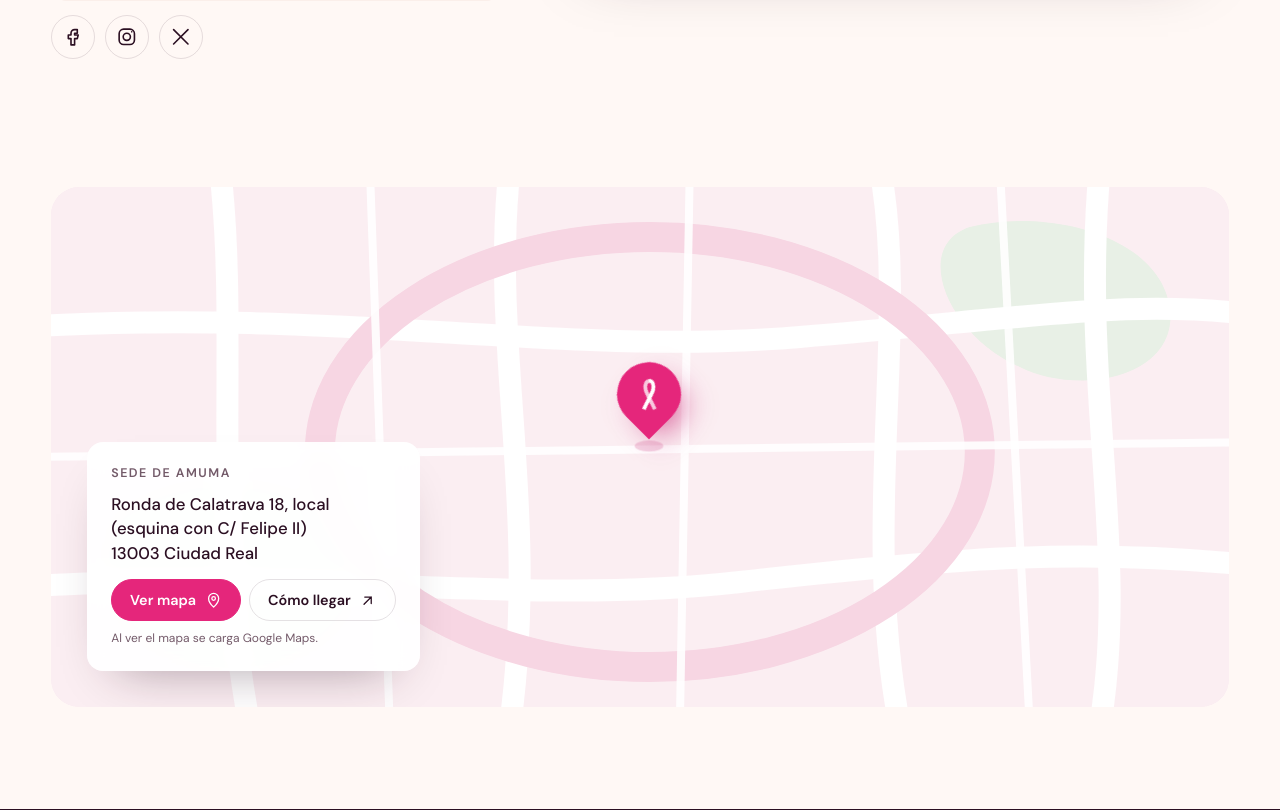
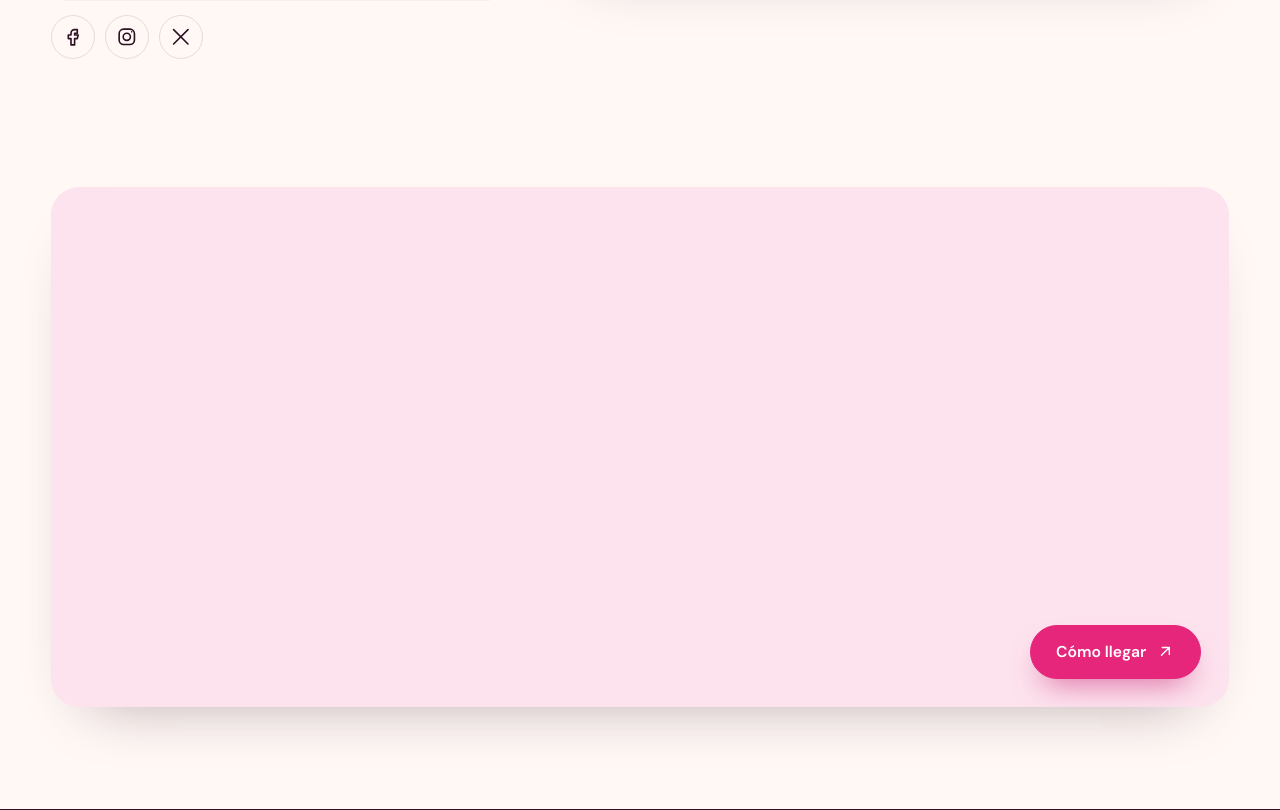
Before and after one commit to informaticatopfreight/amuma, a WordPress theme: template amuma/page-contacto.php in a window 1280 px wide. Shown: the part 1367-2177 px from the top of the page. Run offline with PHP 8.4 and a stand-in for WordPress, Linux system fonts and the light colour scheme; the site name, menu and one post (Sample post) are stand-ins, and other content is empty; some libraries are stand-ins or nearby versions.

Commit message:
Contacto: vuelve el mapa de Google Maps con botón 'Cómo llegar'
Co-Authored-By: Claude Opus 5.5 <noreply@anthropic.com>
Claude-Session: https://claude.ai/code/session_01VJLPZfPEv6ABpgLrrmCiEz

```diff
--- a/amuma/assets/css/main.css
+++ b/amuma/assets/css/main.css
@@ -1696,27 +1696,8 @@ input[type="submit"]:hover, button[type="submit"]:hover { background: var(--plum
 /* Actualidad sin filtros */
 .page-hero--news .yearly { margin-top: clamp(24px, 3vw, 36px); }
 
-/* Mapa de contacto: ilustración + Google Maps al pulsar */
+/* Mapa de contacto */
 .map { margin-bottom: clamp(60px, 8vw, 120px); }
-.map__box { position: relative; height: clamp(380px, 42vw, 520px); border-radius: var(--radius); overflow: hidden; background: #fbeef2; isolation: isolate; }
-.map__art { position: absolute; inset: 0; width: 100%; height: 100%; z-index: -1; }
-.map__ground { fill: #fbeef2; }
-.map__park { fill: #e8f0e6; }
-.map__streets path { fill: none; stroke: #fff; stroke-width: 22; stroke-linecap: round; }
-.map__minor path { fill: none; stroke: #fff; stroke-width: 8; opacity: 0.9; }
-.map__ring ellipse { fill: none; stroke: #f7d6e3; stroke-width: 30; }
-.map__marker { position: absolute; left: 50.8%; top: 50%; width: 0; height: 0; }
-.map__dot { position: absolute; left: -32px; top: -78px; width: 64px; height: 64px; border-radius: 50% 50% 50% 0; transform: rotate(-45deg); background: var(--pink); box-shadow: 0 16px 30px -10px rgba(196, 22, 106, 0.7); display: grid; place-items: center; animation: pinBounce 2.6s var(--ease) infinite; }
-.map__dot .ribbon-mini { width: 22px; color: #fff; transform: rotate(45deg); }
-.map__pulse { position: absolute; left: -18px; top: -8px; width: 36px; height: 14px; border-radius: 50%; background: rgba(196, 22, 106, 0.35); animation: pinPulse 2.6s var(--ease) infinite; }
-@keyframes pinBounce { 0%, 100% { translate: 0 0; } 50% { translate: 0 -10px; } }
-@keyframes pinPulse { 0%, 100% { transform: scale(1); opacity: 0.8; } 50% { transform: scale(0.7); opacity: 0.4; } }
-.map__card { position: absolute; left: clamp(16px, 3vw, 36px); bottom: clamp(16px, 3vw, 36px); max-width: min(380px, calc(100% - 32px)); display: grid; gap: 8px; padding: 22px 24px; border-radius: var(--radius-sm); background: rgba(255, 255, 255, 0.94); backdrop-filter: blur(8px); -webkit-backdrop-filter: blur(8px); box-shadow: 0 24px 50px -30px rgba(43, 15, 34, 0.45); }
-.map__address { font-size: 1.05rem; font-weight: 500; line-height: 1.45; }
-.map__actions { display: flex; flex-wrap: wrap; gap: 8px; margin-top: 6px; }
-.map__actions .btn { cursor: pointer; font-family: inherit; }
-.map__note { font-size: 0.75rem; color: var(--muted); }
-.map__box iframe { position: absolute; inset: 0; width: 100%; height: 100%; border: 0; z-index: 1; }
-.map__box.is-loaded .map__card { z-index: 2; }
-.map__box.is-loaded .map__marker, .map__box.is-loaded .map__note, .map__box.is-loaded [data-map-load] { display: none; }
-@media (max-width: 600px) { .map__box { height: 460px; } .map__marker { top: 34%; } }
+.map__box { position: relative; height: clamp(360px, 42vw, 520px); border-radius: var(--radius); overflow: hidden; background: var(--pink-100); box-shadow: 0 30px 60px -40px rgba(43, 15, 34, 0.4); }
+.map__box iframe { position: absolute; inset: 0; width: 100%; height: 100%; border: 0; }
+.map__go { position: absolute; right: clamp(14px, 2.5vw, 28px); bottom: clamp(14px, 2.5vw, 28px); box-shadow: 0 16px 30px -12px rgba(196, 22, 106, 0.6); }
--- a/amuma/assets/js/main.js
+++ b/amuma/assets/js/main.js
@@ -28,7 +28,6 @@
 	initLightbox();
 	initLoadMore();
 	initCopy();
-	initMap();
 
 	if (!hasGsap || reduced) {
 		$$('.loader').forEach(function (l) { l.classList.add('is-done'); });
@@ -601,22 +600,6 @@
 		});
 	}
 
-	function initMap() {
-		$$('[data-map]').forEach(function (box) {
-			var btn = box.querySelector('[data-map-load]');
-			if (!btn) return;
-			btn.addEventListener('click', function () {
-				var f = document.createElement('iframe');
-				f.src = box.getAttribute('data-src');
-				f.title = 'Mapa: sede de AMUMA en Ciudad Real';
-				f.loading = 'lazy';
-				f.setAttribute('referrerpolicy', 'no-referrer-when-downgrade');
-				box.appendChild(f);
-				box.classList.add('is-loaded');
-			});
-		});
-	}
-
 	function initCopy() {
 		$$('[data-copy]').forEach(function (b) {
 			b.addEventListener('click', function () {
--- a/amuma/page-contacto.php
+++ b/amuma/page-contacto.php
@@ -9,7 +9,7 @@ get_header();
 $c   = amuma_content( 'contacto' );
 $lat = (float) $c['lat'];
 $lng = (float) $c['lng'];
-// Mapa de Google: solo se carga cuando la persona pulsa "Ver mapa" (sin cookies de Google hasta entonces).
+// Mapa de Google Maps incrustado.
 $map = 'https://maps.google.com/maps?q=' . rawurlencode( $lat . ',' . $lng ) . '&z=17&hl=es&output=embed';
 
 get_template_part(
@@ -63,39 +63,9 @@ get_template_part(
 </section>
 
 <section class="map container" data-reveal>
-	<div class="map__box" data-map data-src="<?php echo esc_url( $map ); ?>">
-		<svg class="map__art" viewBox="0 0 1200 520" preserveAspectRatio="xMidYMid slice" aria-hidden="true" focusable="false">
-			<rect width="1200" height="520" class="map__ground"/>
-			<path class="map__park" d="M80 330 C 140 280, 260 290, 300 340 C 340 395, 300 470, 210 480 C 120 490, 30 420, 80 330 Z"/>
-			<path class="map__park" d="M930 40 C 1010 20, 1120 50, 1130 120 C 1140 190, 1040 210, 980 180 C 910 150, 870 60, 930 40 Z"/>
-			<g class="map__streets">
-				<path d="M-20 140 C 300 120, 520 170, 760 150 S 1100 110, 1230 130"/>
-				<path d="M-20 400 C 260 380, 480 420, 700 395 S 1050 360, 1230 380"/>
-				<path d="M180 -20 C 200 150, 170 330, 210 540"/>
-				<path d="M470 -20 C 450 160, 500 320, 470 540"/>
-				<path d="M840 -20 C 870 140, 820 330, 860 540"/>
-				<path d="M1060 -20 C 1040 200, 1090 360, 1060 540"/>
-			</g>
-			<g class="map__ring">
-				<ellipse cx="610" cy="265" rx="330" ry="215"/>
-			</g>
-			<g class="map__minor">
-				<path d="M330 -20 L 350 540"/><path d="M650 -20 L 640 540"/><path d="M-20 270 L 1230 255"/><path d="M960 -20 L 990 540"/>
-			</g>
-		</svg>
-		<div class="map__marker" aria-hidden="true">
-			<span class="map__pulse"></span>
-			<span class="map__dot"><?php echo amuma_ribbon_mini(); // phpcs:ignore ?></span>
-		</div>
-		<div class="map__card">
-			<span class="contact__label"><?php esc_html_e( 'Sede de AMUMA', 'amuma' ); ?></span>
-			<span class="map__address"><?php echo nl2br( esc_html( amuma_opt( 'address' ) ) ); ?></span>
-			<div class="map__actions">
-				<button class="btn btn--pink btn--sm" type="button" data-map-load><span><?php esc_html_e( 'Ver mapa', 'amuma' ); ?></span><?php echo amuma_icon( 'pin' ); // phpcs:ignore ?></button>
-				<a class="btn btn--ghost btn--sm" href="<?php echo esc_url( amuma_opt( 'maps_url' ) ); ?>" target="_blank" rel="noopener"><span><?php esc_html_e( 'Cómo llegar', 'amuma' ); ?></span><?php echo amuma_icon( 'arrow-up' ); // phpcs:ignore ?></a>
-			</div>
-			<span class="map__note"><?php esc_html_e( 'Al ver el mapa se carga Google Maps.', 'amuma' ); ?></span>
-		</div>
+	<div class="map__box">
+		<iframe title="<?php esc_attr_e( 'Mapa: sede de AMUMA en Ciudad Real', 'amuma' ); ?>" src="<?php echo esc_url( $map ); ?>" loading="lazy" referrerpolicy="no-referrer-when-downgrade" allowfullscreen></iframe>
+		<a class="map__go btn btn--pink" data-magnetic href="<?php echo esc_url( amuma_opt( 'maps_url' ) ); ?>" target="_blank" rel="noopener"><span><?php esc_html_e( 'Cómo llegar', 'amuma' ); ?></span><?php echo amuma_icon( 'arrow-up' ); // phpcs:ignore ?></a>
 	</div>
 </section>
 
```
Also changed, not shown: README.md.
